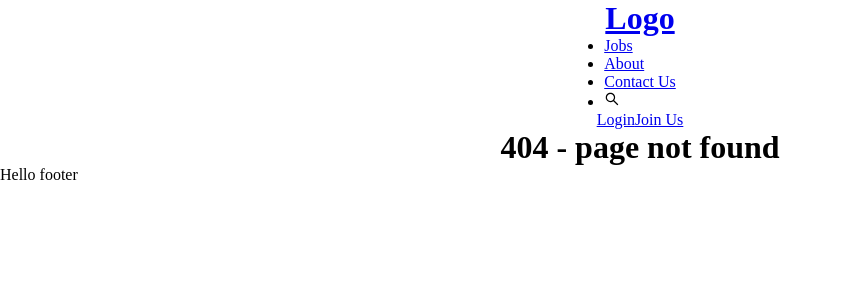
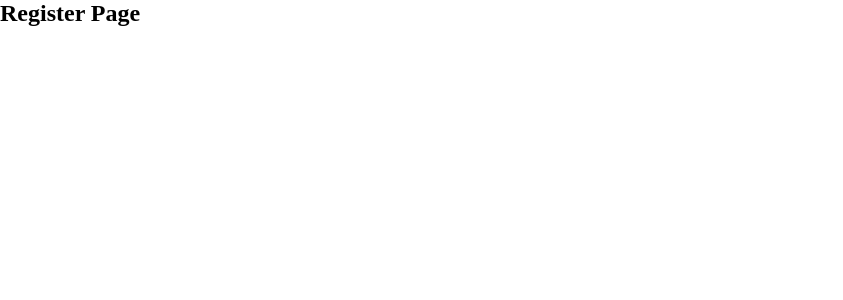
Before and after one commit to nab-in/portal-frontend, a Next.js app: page /register in a window 1280 px wide. Before the commit this address had no page. Shown: the top 300 px of the page, without its empty margins (0-843 px from the left). Built offline with nearby package versions, Linux system fonts and the light colour scheme.

Commit message:
added register and login pages

```diff
--- a/pages/_app.js
+++ b/pages/_app.js
@@ -1,44 +1,23 @@
-import React, { lazy } from "react"
+import React from "react"
+import { useRouter } from "next/router"
 import "../styles/globals.sass"
 import Layout from "../components/layout/Layout"
 
 function MyApp({ Component, pageProps }) {
-  return (
-    <Layout>
-      <Component {...pageProps} />
-    </Layout>
-  )
+  const router = useRouter()
+
+  if (
+    router.pathname.startsWith("/register") ||
+    router.pathname.startsWith("/login")
+  ) {
+    return <Component {...pageProps} />
+  } else {
+    return (
+      <Layout>
+        <Component {...pageProps} />
+      </Layout>
+    )
+  }
 }
 
 export default MyApp
-
-
-// /pages/_app_.js
-// import React from 'react'
-// import App from 'next/app'
-// import SiteLayout from '../components/SiteLayout'
-// import AccountSettingsLayout from '../components/AccountSettingsLayout'
-
-// class MyApp extends App {
-//   render() {
-//     const { Component, pageProps, router } = this.props
-
-//     if (router.pathname.startsWith('/account-settings/')) {
-//       return (
-//         <SiteLayout>
-//           <AccountSettingsLayout>
-//             <Component {...pageProps}></Component>
-//           </AccountSettingsLayout>
-//         </SiteLayout>
-//       )
-//     }
-
-//     return (
-//       <SiteLayout>
-//         <Component {...pageProps}></Component>
-//       </SiteLayout>
-//     )
-//   }
-// }
-
-// export default MyApp
--- /dev/null
+++ b/pages/register.js
@@ -0,0 +1,11 @@
+import React from "react"
+
+const register = () => {
+  return (
+    <div>
+      <h2>Register Page</h2>
+    </div>
+  )
+}
+
+export default register
```
Also changed, not shown: pages/login.js (added, +11 -0 lines).
